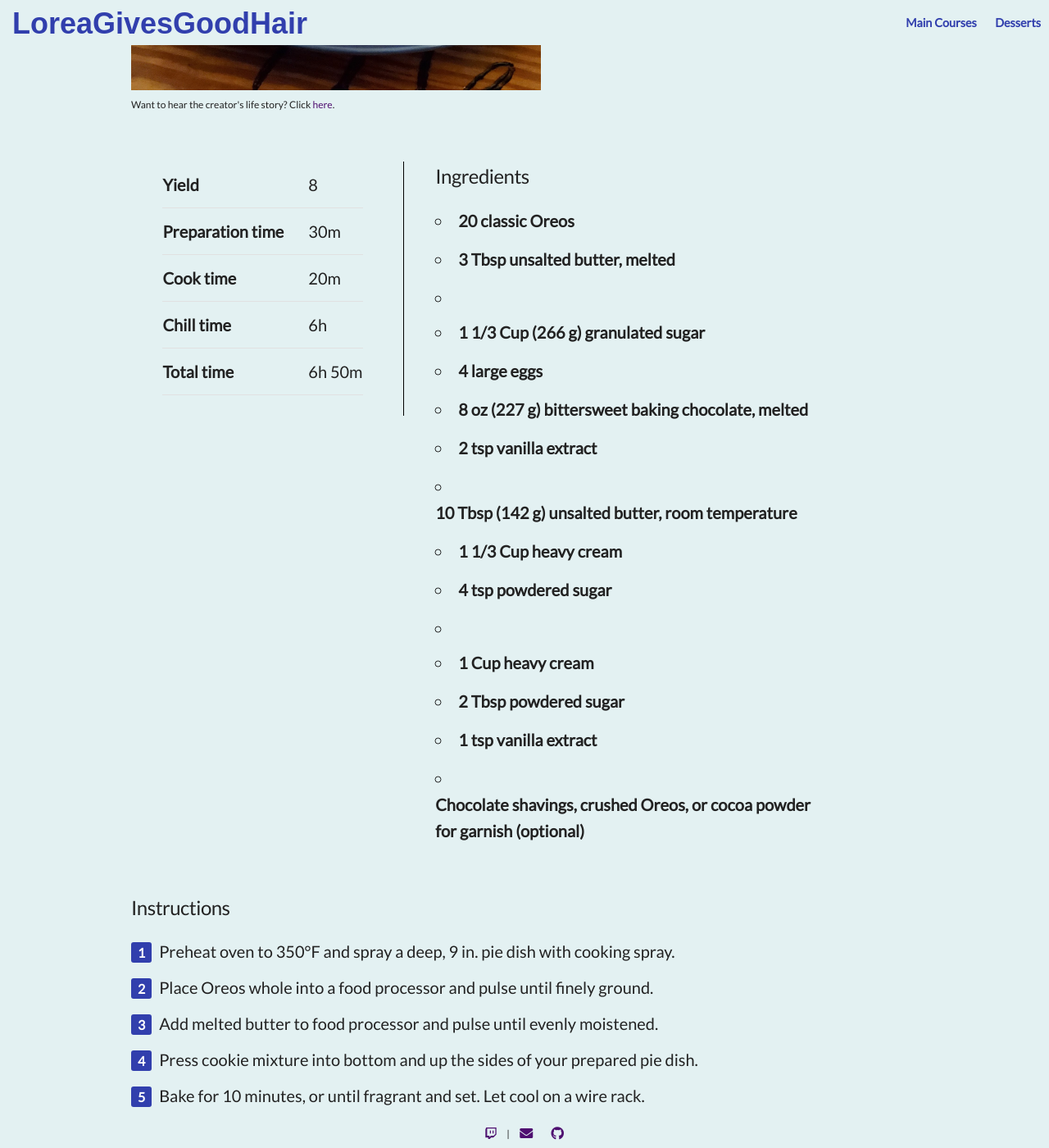
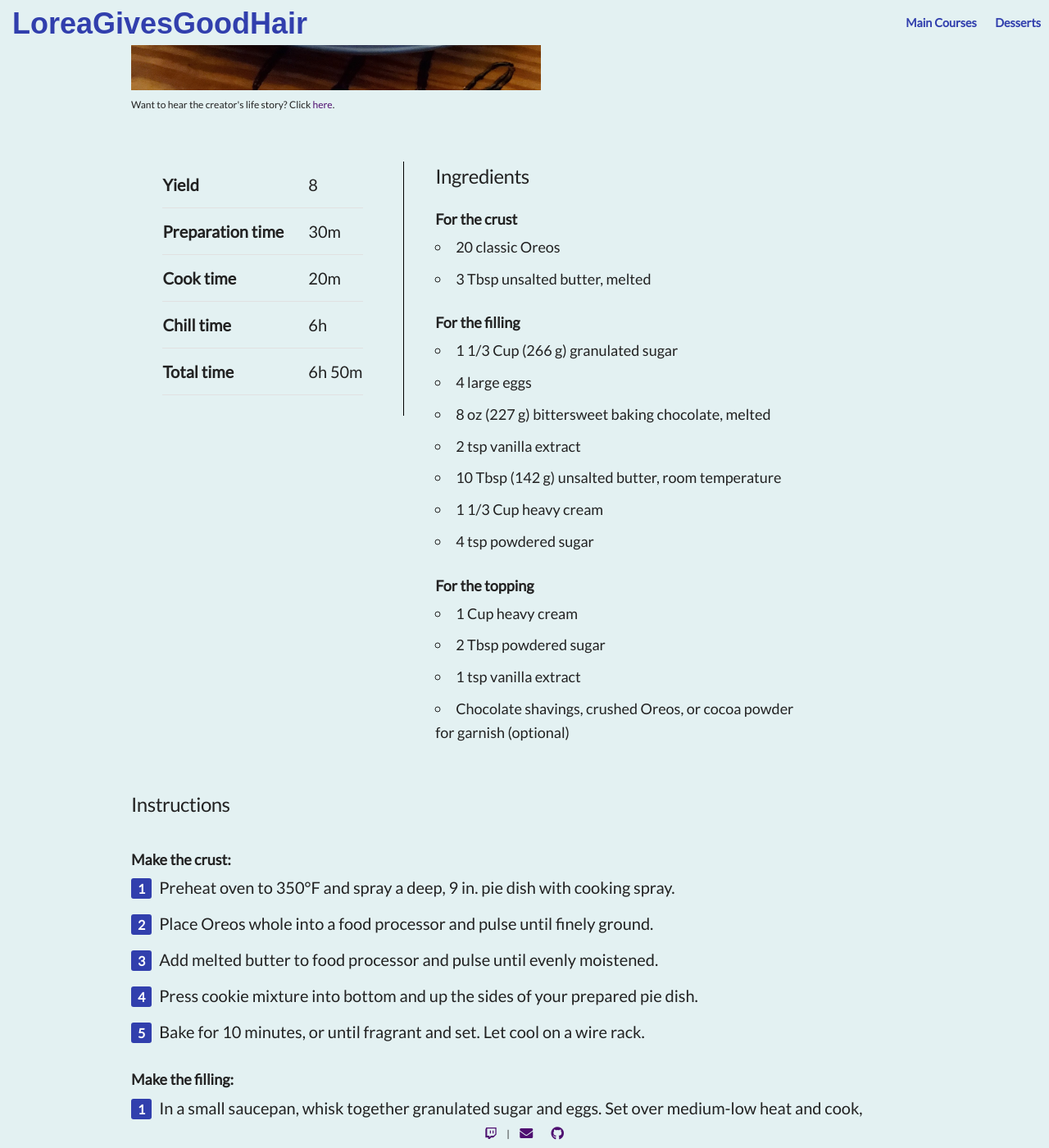
Before and after one commit to AyMeeko/recipes, a Jekyll site: the page built from desserts/_posts/2022-08-14-french-silk-pie.md, in a window 1280 px wide and 1400 px high, scrolled down 504 px. Shown: the whole window at 82% size. Built offline with Jekyll 4.4.1, drawn with Linux system fonts in a browser that asks for light colours; some web fonts are replaced.

Commit message:
lots of things
- move instructions to _includes partial
- support multiple instruction sections
- move ingredients to _includes partial
- support multiple ingredients sections
- fix bullet point content moving to next line
- change words_of_wisdom css class to words-of-wisdom

```diff
--- /dev/null
+++ b/_includes/multi_part_ingredients.html
@@ -0,0 +1,34 @@
+{% assign recipe = include.r %}
+
+{% if recipe.ingredients_section_one %}
+<ul>
+  <label>{{ recipe.ingredients_section_one_name }}</label>
+    {% for ingredient in recipe.ingredients_section_one %}
+    <li>
+      {{ ingredient }}
+    </li>
+    {% endfor %}
+</ul>
+{% endif %}
+
+{% if recipe.ingredients_section_two %}
+<ul>
+  <label>{{ recipe.ingredients_section_two_name }}</label>
+    {% for ingredient in recipe.ingredients_section_two %}
+    <li>
+      {{ ingredient }}
+    </li>
+    {% endfor %}
+</ul>
+{% endif %}
+
+{% if recipe.ingredients_section_three %}
+<ul>
+  <label>{{ recipe.ingredients_section_three_name }}</label>
+    {% for ingredient in recipe.ingredients_section_three %}
+    <li>
+      {{ ingredient }}
+    </li>
+    {% endfor %}
+</ul>
+{% endif %}
--- /dev/null
+++ b/_includes/multi_part_instructions.html
@@ -0,0 +1,34 @@
+{% assign recipe = include.r %}
+
+{% if recipe.instructions_section_one %}
+<label class="instruction-section-name">{{ recipe.instructions_section_one_name }}</label>
+<ol class="custom-counter">
+  {% for instruction in recipe.instructions_section_one %}
+  <li>
+    {{ instruction }}
+  </li>
+  {% endfor %}
+</ol>
+{% endif %}
+
+{% if recipe.instructions_section_two %}
+<label class="instruction-section-name">{{ recipe.instructions_section_two_name }}</label>
+<ol class="custom-counter">
+  {% for instruction in recipe.instructions_section_two %}
+  <li>
+    {{ instruction }}
+  </li>
+  {% endfor %}
+</ol>
+{% endif %}
+
+{% if recipe.instructions_section_three %}
+<label class="instruction-section-name">{{ recipe.instructions_section_three_name }}</label>
+<ol class="custom-counter">
+  {% for instruction in recipe.instructions_section_three %}
+  <li>
+    {{ instruction }}
+  </li>
+  {% endfor %}
+</ol>
+{% endif %}
--- a/_includes/post_template.html
+++ b/_includes/post_template.html
@@ -19,22 +19,7 @@
       {% endif %}
     </div>
 
-    <div class="six columns" id="words_of_wisdom">
-      {% if recipe.words_of_wisdom %}
-        <h5>Words of Wisdom</h5>
-        {% if recipe.words_of_wisdom.size > 1 %}
-        <ul>
-          {% for word in recipe.words_of_wisdom %}
-          <li>
-            {{ word }}
-          </li>
-          {% endfor %}
-        </ul>
-        {% else %}
-          {{ recipe.words_of_wisdom }}
-        {% endif %}
-      {% endif %}
-    </div>
+    {% include words_of_wisdom.html r=recipe %}
   </div>
 
   <div class="four columns" id="general-info">
@@ -74,46 +59,22 @@
     </table>
   </div>
 
-
   <div class="six columns" id="ingredients">
     <h5>Ingredients</h5>
-    <ul>
-      {% for ingredient in recipe.ingredients %}
-      <li>
-        <label>
-          {{ ingredient }}
-        </label>
-      </li>
-      {% endfor %}
-    </ul>
-  </div>
-
-  {% if recipe.words_of_wisdom %}
-  <div class="twelve columns" id="words_of_wisdom">
-    <h5>Words of Wisdom</h5>
-    {% if recipe.words_of_wisdom.size > 1 %}
-    <ul>
-      {% for word in recipe.words_of_wisdom %}
-      <li>
-        {{ word }}
-      </li>
-      {% endfor %}
-    </ul>
+    {% if recipe.ingredients %}
+      {% include ingredients.html r=recipe %}
     {% else %}
-      {{ recipe.words_of_wisdom }}
+      {% include multi_part_ingredients.html r=recipe %}
     {% endif %}
   </div>
-  {% endif %}
 
   <div class="twelve columns" id="instructions">
     <h5>Instructions</h5>
-    <ol class="custom-counter">
-      {% for instruction in recipe.instructions %}
-      <li>
-        {{ instruction }}
-      </li>
-      {% endfor %}
-    </ol>
+    {% if recipe.instructions %}
+      {% include instructions.html r=recipe %}
+    {% else %}
+      {% include multi_part_instructions.html r=recipe %}
+    {% endif %}
   </div>
 
 </div>
--- /dev/null
+++ b/_includes/words_of_wisdom.html
@@ -0,0 +1,18 @@
+{% assign recipe = include.r %}
+
+<div class="six columns" id="words-of-wisdom">
+  {% if recipe.words_of_wisdom %}
+    <h5>Words of Wisdom</h5>
+    {% if recipe.words_of_wisdom.size > 1 %}
+    <ul>
+      {% for word in recipe.words_of_wisdom %}
+      <li>
+        {{ word }}
+      </li>
+      {% endfor %}
+    </ul>
+    {% else %}
+      {{ recipe.words_of_wisdom }}
+    {% endif %}
+  {% endif %}
+</div>
--- a/_sass/_recipe.scss
+++ b/_sass/_recipe.scss
@@ -25,10 +25,7 @@
 
   ul li {
     list-style: circle inside;
-  }
-
-  ul li label {
-    display: inline-block;
+    font-size: 18px;
   }
 
   .custom-counter {
@@ -63,7 +60,18 @@
   border-right: 1px solid $gen_info_right_border;
 }
 
-#words_of_wisdom {
+#words-of-wisdom {
   padding-left: 25px;
   font-size: 16px;
 }
+
+#ingredients {
+  label {
+    font-size: 18px;
+  }
+}
+
+.instruction-section-name {
+  font-size: 18px;
+  padding-top: 15px;
+}
--- a/desserts/_posts/2022-08-14-french-silk-pie.md
+++ b/desserts/_posts/2022-08-14-french-silk-pie.md
@@ -2,10 +2,12 @@
 name: French Silk Pie
 image: /assets/images/french_silk_pie.jpeg
 date: "2022-08-14"
-ingredients:
+ingredients_section_one_name: For the crust
+ingredients_section_one:
   - 20 classic Oreos
   - 3 Tbsp unsalted butter, melted
-  -
+ingredients_section_two_name: For the filling
+ingredients_section_two:
   - 1 1/3 Cup (266 g) granulated sugar
   - 4 large eggs
   - 8 oz (227 g) bittersweet baking chocolate, melted
@@ -13,18 +15,21 @@ ingredients:
   - 10 Tbsp (142 g) unsalted butter, room temperature
   - 1 1/3 Cup heavy cream
   - 4 tsp powdered sugar
-  -
+ingredients_section_three_name: For the topping
+ingredients_section_three:
   - 1 Cup heavy cream
   - 2 Tbsp powdered sugar
   - 1 tsp vanilla extract
   - Chocolate shavings, crushed Oreos, or cocoa powder for garnish (optional)
-instructions:
+instructions_section_one_name: Make the crust&#58;
+instructions_section_one:
   - Preheat oven to 350°F and spray a deep, 9 in. pie dish with cooking spray.
   - Place Oreos whole into a food processor and pulse until finely ground.
   - Add melted butter to food processor and pulse until evenly moistened.
   - Press cookie mixture into bottom and up the sides of your prepared pie dish.
   - Bake for 10 minutes, or until fragrant and set. Let cool on a wire rack.
-  -
+instructions_section_two_name: Make the filling&#58;
+instructions_section_two:
   - In a small saucepan, whisk together granulated sugar and eggs. Set over medium-low heat and cook, whisking constantly, until the mixture reaches 160°F and coats the back of a metal spoon.
   - Remove from heat and stir in melted chocolate and vanilla until smooth. Cool until bowl is warm (but not hot) to the touch, stirring occassionally.
   - Using an electric mixer, beat the butter until light and fluffy - about 2-3 minutes.
@@ -32,7 +37,8 @@ instructions:
   - In a clean, chilled bowl, use an electric mixer with a whisk attachment to beat the cream until it begins to thicken.
   - Add the powdered sugar and beat until stiff peaks form, then fold in the cooled chocolate mixture.
   - Pour mixture into the pan, smoothing evenly. Chill for 6 hours, or up to 2 days.
-  -
+instructions_section_three_name: Make the topping&#58;
+instructions_section_three:
   - Chill bowl and whisk attachment an hour before serving.
   - Using electric mixer with chilled whisk attachment, beat cream, powdered sugar, and vanilla on high speed until stiff peaks form.
   - Top pie with whipped cream and garnish with shavings, crushed cookies, or cocoa powder if desired.
```
Also changed, not shown: _includes/ingredients.html (added, +9 -0 lines), _includes/instructions.html (added, +9 -0 lines).
